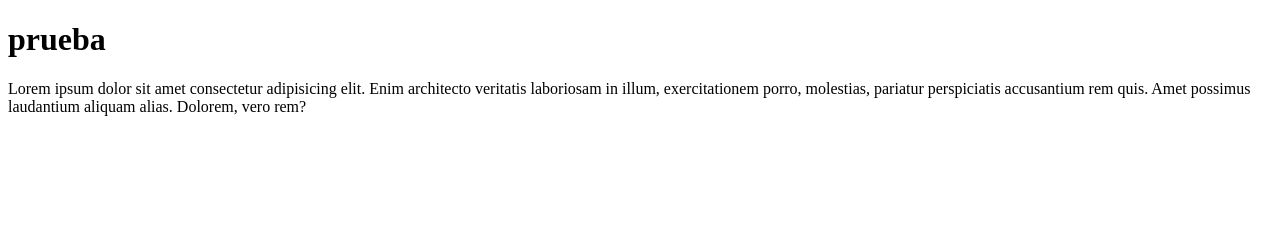
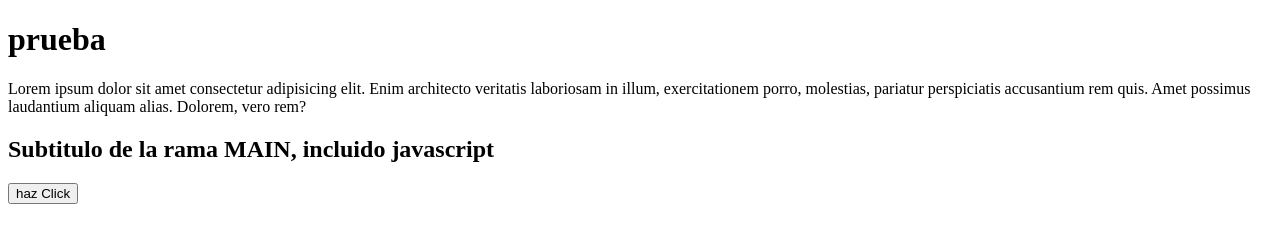
Before and after one commit to Jhogue84/1prueba2, a plain HTML site: page index.html in a window 1280 px wide. Drawn offline with Linux system fonts and the light colour scheme.

Commit message:
main javascript y funccion javascript

```diff
--- a/index.html
+++ b/index.html
@@ -13,5 +13,9 @@
       perspiciatis accusantium rem quis. Amet possimus laudantium aliquam alias.
       Dolorem, vero rem?
     </p>
+    <h2>Subtitulo de la rama MAIN, incluido javascript</h2>
+    <button onclick="saludar()">haz Click</button>
+
+    <script src="js/app.js"></script>
   </body>
 </html>
--- /dev/null
+++ b/js/app.js
@@ -0,0 +1,3 @@
+function saludar() {
+  alert("hola rama main con javascript");
+}
```
